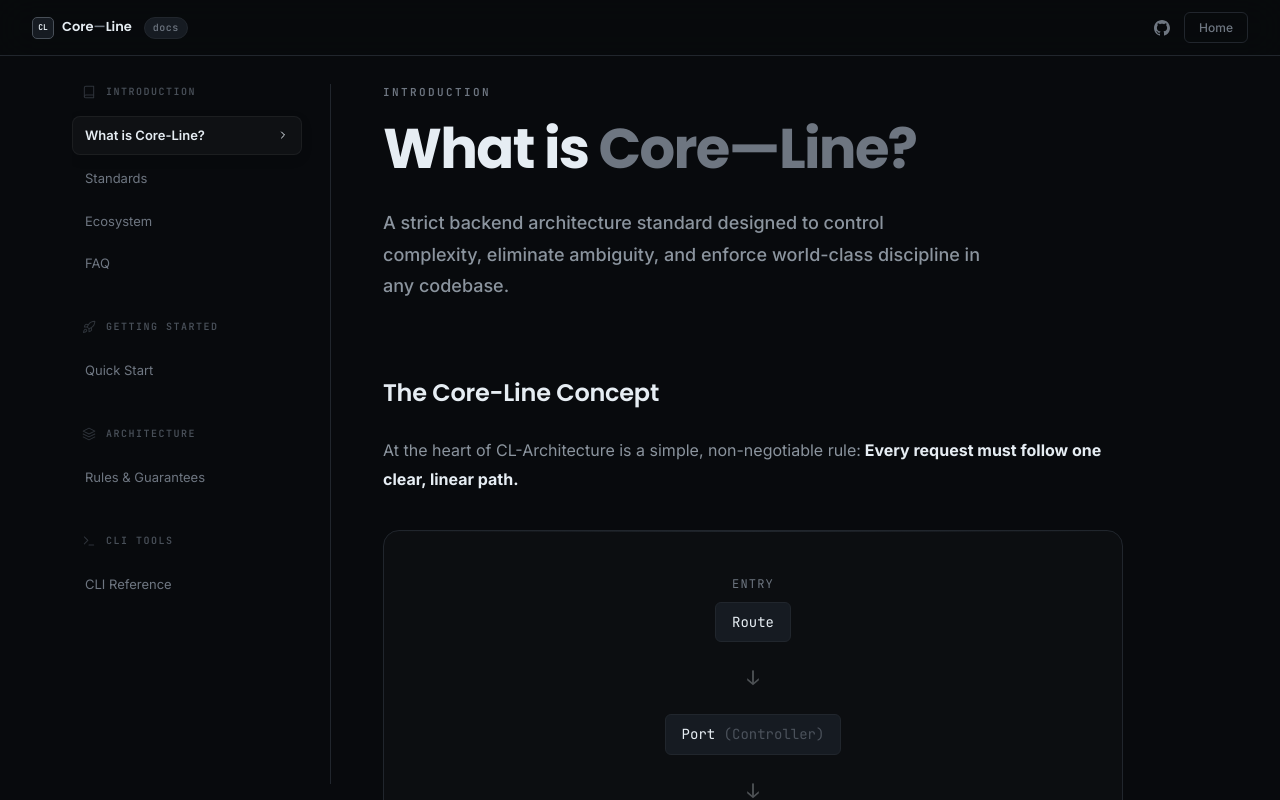
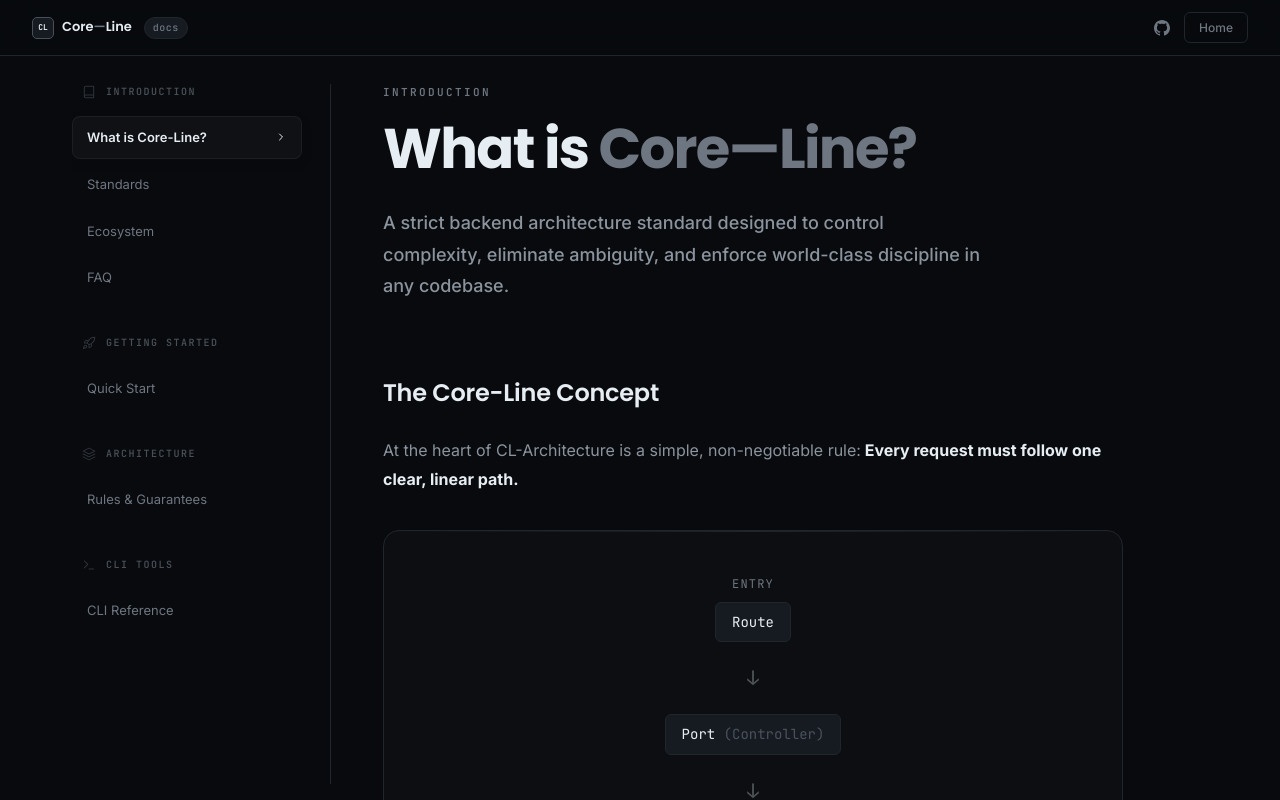
Before and after one commit to coreline-architecture/website, a Next.js app: page /docs in a window 1280 px wide. Shown: the top 800 px of the page. Built offline with nearby package versions, Linux system fonts and the light colour scheme.

Commit message:
feat(docs-layout): increase sidebar link padding for better usability

```diff
--- a/src/components/layout/DocLayout.tsx
+++ b/src/components/layout/DocLayout.tsx
@@ -225,7 +225,7 @@ function Sidebar({ mobile = false, onClose }: { mobile?: boolean; onClose?: () =
                                             display: "flex",
                                             alignItems: "center",
                                             justifyContent: "space-between",
-                                            padding: "8px 12px",
+                                            padding: "10px 14px",
                                             borderRadius: "8px",
                                             fontSize: "0.8125rem",
                                             fontWeight: isActive ? 600 : 400,
```
